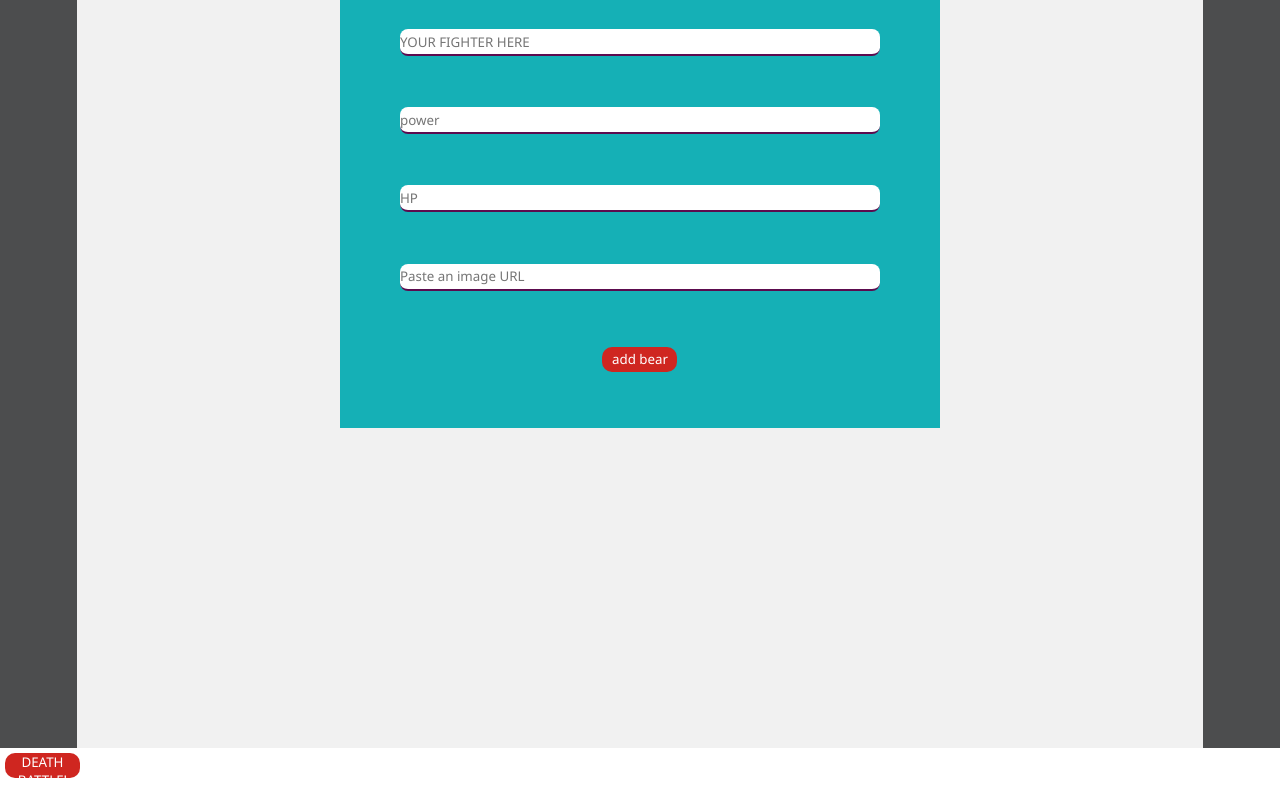
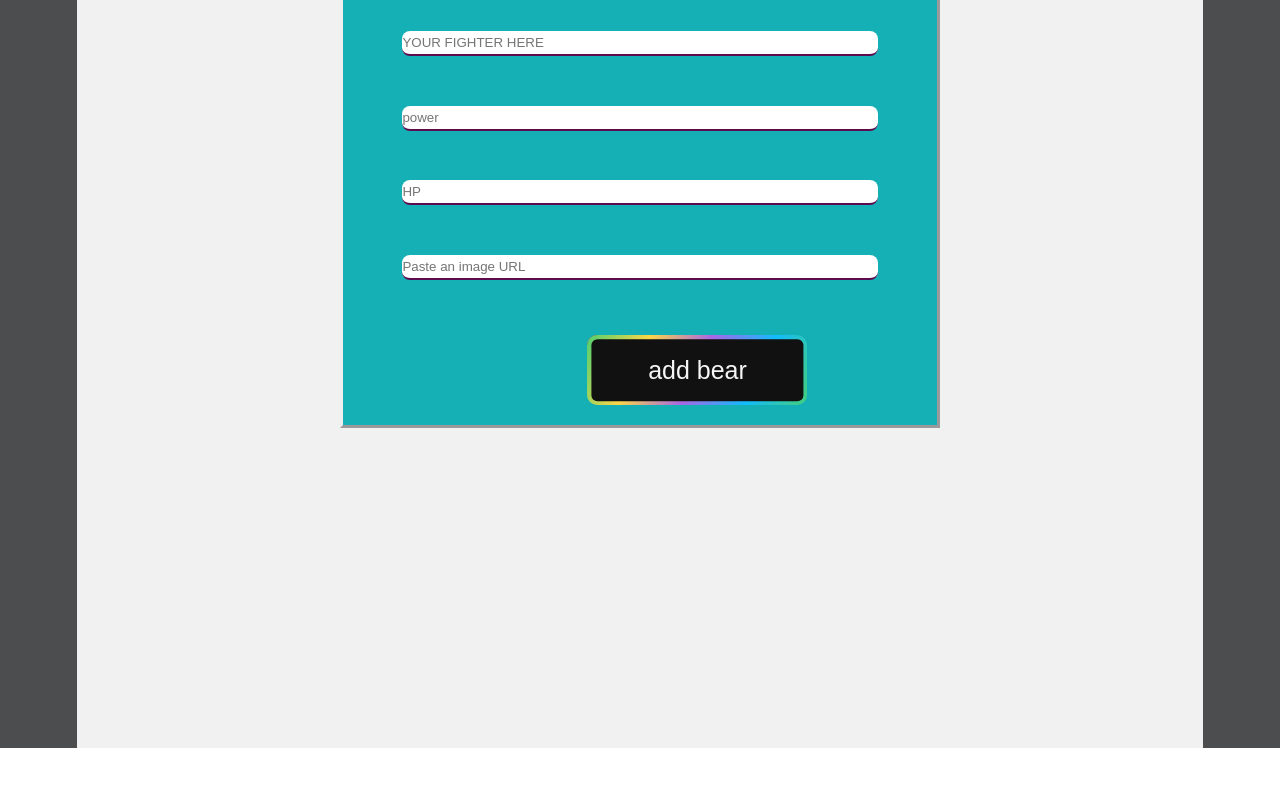
Before and after one commit to RicksMcSticks/cap-stone, a website: page public/index.html in a window 1280 px wide. Shown: the part 162-952 px from the top of the page. After the commit the page ends 910 px from the top, so only its background shows below. Drawn offline with nearby package versions, Linux system fonts and the light colour scheme; no server answers.

Commit message:
almost done

```diff
--- a/public/index.css
+++ b/public/index.css
@@ -1,4 +1,4 @@
-*{
+ *{
     margin: 0;
     padding: 0;
     font-family: 'Segoe UI', Tahoma, Geneva, Verdana, sans-serif;
@@ -48,19 +48,20 @@
     justify-content: space-evenly;
     align-items: center;
     margin: 30px;
+  border-style: outset;
   }
 
   button {
     background-color: rgb(207, 38, 32);
-    width: 75px;
-    height: 25px;
+    width: 105px;
+    height: 35px;
     color: white;
     border: none;
     margin: 5px;
     border-radius: 10px;
-
+    text-size-adjust: 10px;
+    font-size: large;
   }
-
 
 
 
@@ -74,14 +75,14 @@
   }
 
 
-  /* #radio-container {
+   /* #radio-container {
     width: 100%;
     display: flex;
     justify-content: space-around;
     align-items: center;
-  } */
+  }  */
 
-  #bears-container {
+   #bears-container {
     display: flex;
     flex-wrap: wrap;
     justify-content: center;
@@ -113,3 +114,49 @@
     border-left-color: red;
     border-right-color: red;
   }
+
+
+  *{
+    margin: 0;
+    padding: 0;
+    box-sizing: border-box;
+    font-family: 'Poppins', sans-serif;
+  }
+  /* html,body{
+    display: grid;
+    height: 100vh;
+    place-items: center;
+    background: #000;
+  } */
+  .btn a{
+    position: relative;
+    color: #f5f5f5;
+    height: 70px;
+    width: 220px;
+    display: block;
+    text-align: center;
+    border-radius: 10px;
+    text-decoration: none;
+    background-image: linear-gradient(115deg,#4fcf70,#fad648,#a767e5,#12bcfe,#44ce7b);
+  }
+  .btn a:hover{
+    animation: rotate 0.4s linear infinite;
+  }
+  @keyframes rotate {
+    100%{
+      filter: hue-rotate(-360deg)
+    }
+  }
+  .btn a span{
+    height: 88%;
+    width: 96%;
+    background: #111;
+    display: block;
+    position: absolute;
+    top: 50%;
+    left: 50%;
+    border-radius: 6px;
+    line-height: 62px;
+    font-size: 25px;
+    transform: translate(-50%, -50%);
+  }
--- a/public/index.html
+++ b/public/index.html
@@ -34,14 +34,19 @@
             id="img"
             placeholder='Paste an image URL'/>
 
-            <button>add bear</button>
+            <!-- <button>add bear</button> -->
+          <button>
+              <div class="btn">
+                  <a href="#"><span>add bear</span></a>
+                </div>
+
+          </button>
+
     </form>
 
     <section id="bears-container"></section>
             </div>
         </div>
-
-        <button id="duel">DEATH BATTLE!</button>
 
     </main>
 
--- a/public/main.js
+++ b/public/main.js
@@ -86,40 +86,7 @@ const displayBears = (arr) => {
 }
 
 
-const chooseBear = (id) => {
-    if (player.length === 1) {
-      return alert("You can only choose one bear!");
-    }
-    let index = choices.findIndex((bear) => bear.id === id);
-    player.push(choices[index]);
-    choices.splice(index, 1);
-    renderChoices();
-    renderPlayer();
-    if (player.length === 1) {
-      duelBtn.classList.remove("hide");
-    }
-  };
-
-  const duel = () => {
-    resultsText.textContent = "Dueling...";
-    duelBtn.classList.add("hide");
-    choicesDiv.innerHTML = "";
-    chooseHeader.classList.add("hide");
-    renderCompDuo();
-    document
-      .querySelectorAll(".bear-btn")
-      .forEach((btn) => btn.classList.add("hide"));
-    setTimeout(() => {
-      axios.post("/api/duel", { comp, player }).then(({ data }) => {
-        resultsText.textContent = data;
-        playAgainBtn.classList.remove("hide");
-        getPlayerStats();
-      });
-    }, 1500);
-  };
-
 form.addEventListener('submit', submitHandler)
-duelBtn.addEventListener("click", duel);
 
 
 getAllBears()
```
